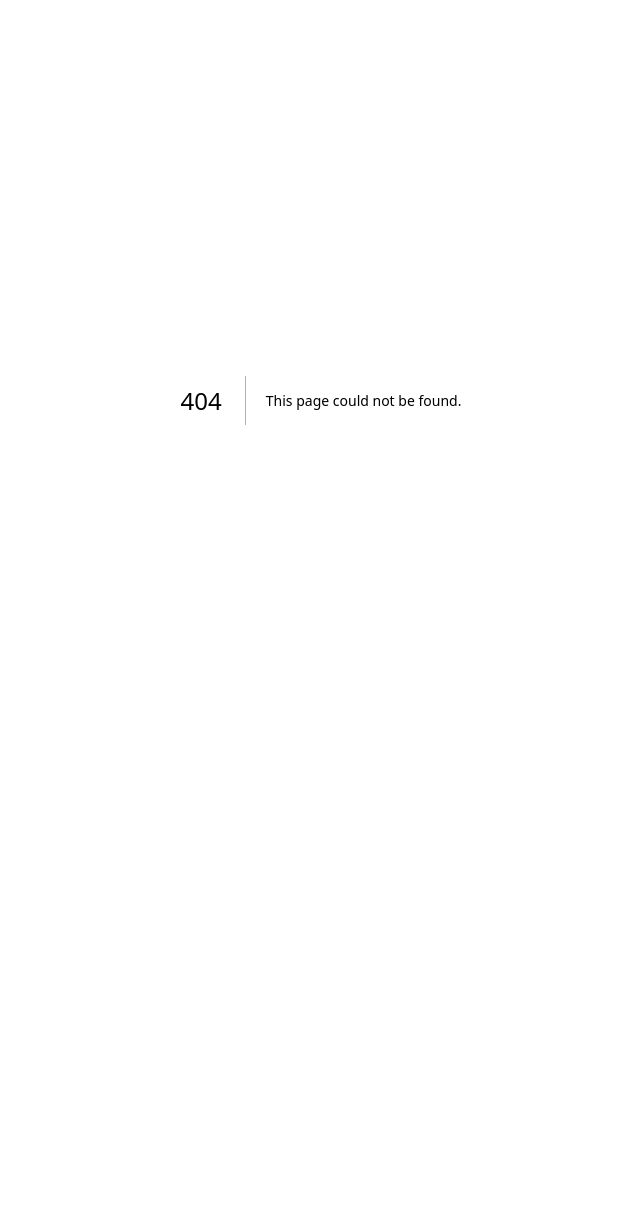
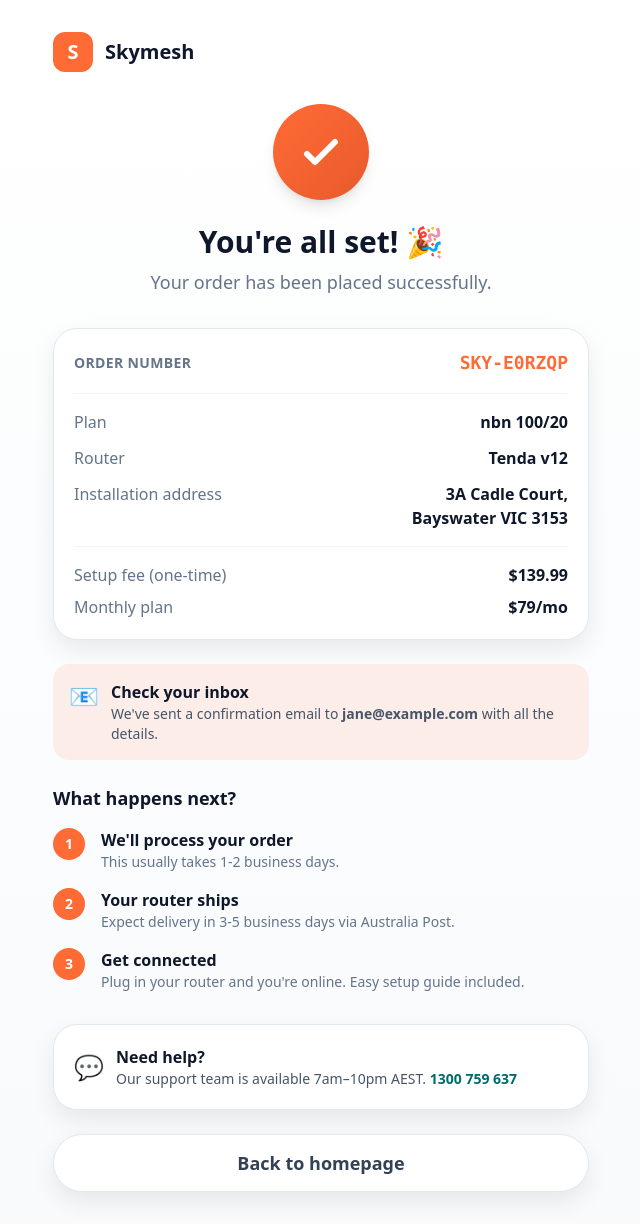
Before and after one commit to slayer037/skymesh-quiz, a Next.js app: page /thank-you in a window 1280 px wide. Before the commit this address had no page. Shown: the whole page, without its empty margins (319-959 px from the left). Before the commit the page ends 800 px from the top, so only its background shows below. Built offline with nearby package versions, Linux system fonts and the light colour scheme.

Commit message:
Add thank you page with order confirmation

```diff
--- a/src/app/page.tsx
+++ b/src/app/page.tsx
@@ -1,6 +1,7 @@
 "use client";
 
 import { AnimatePresence, motion } from "motion/react";
+import { useRouter } from "next/navigation";
 import { useMemo, useState } from "react";
 
 const steps = [
@@ -64,6 +65,7 @@
 ];
 
 export default function Home() {
+  const router = useRouter();
   const [stepIndex, setStepIndex] = useState(0);
   const [direction, setDirection] = useState(1);
 
@@ -538,7 +540,7 @@
                   className="button-primary"
                   onClick={() => {
                     if (current.id === "payment") {
-                      alert("🎉 Order submitted! (This is a demo)");
+                      router.push("/thank-you");
                     } else {
                       goToStep(stepIndex + 1);
                     }
--- /dev/null
+++ b/src/app/thank-you/page.tsx
@@ -0,0 +1,214 @@
+"use client";
+
+import { motion } from "motion/react";
+import Link from "next/link";
+
+export default function ThankYou() {
+  // In a real app, this would come from order state/context
+  const orderDetails = {
+    orderNumber: "SKY-" + Math.random().toString(36).substring(2, 8).toUpperCase(),
+    name: "Jane Citizen",
+    email: "jane@example.com",
+    address: "3A Cadle Court, Bayswater VIC 3153",
+    plan: "nbn 100/20",
+    router: "Tenda v12",
+    monthlyPrice: "$79",
+    setupFee: "$139.99"
+  };
+
+  return (
+    <main className="min-h-dvh bg-gradient-to-b from-white to-slate-50">
+      <div className="mx-auto flex min-h-dvh max-w-xl flex-col px-5 py-8">
+        {/* Logo */}
+        <div className="mb-8 flex items-center gap-3">
+          <div className="flex h-10 w-10 items-center justify-center rounded-xl bg-skymesh-orange">
+            <span className="text-xl font-black text-white">S</span>
+          </div>
+          <span className="text-xl font-bold text-slate-900">Skymesh</span>
+        </div>
+
+        {/* Success animation */}
+        <motion.div
+          initial={{ scale: 0, opacity: 0 }}
+          animate={{ scale: 1, opacity: 1 }}
+          transition={{ type: "spring", stiffness: 200, damping: 15 }}
+          className="mx-auto mb-6 flex h-24 w-24 items-center justify-center rounded-full bg-gradient-to-br from-skymesh-orange to-skymesh-coral shadow-lg"
+        >
+          <motion.svg
+            xmlns="http://www.w3.org/2000/svg"
+            viewBox="0 0 24 24"
+            fill="none"
+            stroke="white"
+            strokeWidth={3}
+            strokeLinecap="round"
+            strokeLinejoin="round"
+            className="h-12 w-12"
+            initial={{ pathLength: 0 }}
+            animate={{ pathLength: 1 }}
+            transition={{ delay: 0.3, duration: 0.5 }}
+          >
+            <motion.path
+              d="M5 13l4 4L19 7"
+              initial={{ pathLength: 0 }}
+              animate={{ pathLength: 1 }}
+              transition={{ delay: 0.3, duration: 0.5 }}
+            />
+          </motion.svg>
+        </motion.div>
+
+        {/* Title */}
+        <motion.div
+          initial={{ y: 20, opacity: 0 }}
+          animate={{ y: 0, opacity: 1 }}
+          transition={{ delay: 0.2 }}
+          className="mb-8 text-center"
+        >
+          <h1 className="mb-2 text-3xl font-bold text-slate-900">
+            You&apos;re all set! 🎉
+          </h1>
+          <p className="text-lg text-slate-500">
+            Your order has been placed successfully.
+          </p>
+        </motion.div>
+
+        {/* Order card */}
+        <motion.div
+          initial={{ y: 20, opacity: 0 }}
+          animate={{ y: 0, opacity: 1 }}
+          transition={{ delay: 0.3 }}
+          className="card mb-6"
+        >
+          <div className="mb-4 flex items-center justify-between border-b border-slate-100 pb-4">
+            <span className="text-sm font-semibold uppercase tracking-wide text-slate-500">
+              Order Number
+            </span>
+            <span className="font-mono text-lg font-bold text-skymesh-orange">
+              {orderDetails.orderNumber}
+            </span>
+          </div>
+
+          <div className="space-y-3">
+            <div className="flex justify-between">
+              <span className="text-slate-500">Plan</span>
+              <span className="font-semibold text-slate-900">{orderDetails.plan}</span>
+            </div>
+            <div className="flex justify-between">
+              <span className="text-slate-500">Router</span>
+              <span className="font-semibold text-slate-900">{orderDetails.router}</span>
+            </div>
+            <div className="flex justify-between">
+              <span className="text-slate-500">Installation address</span>
+              <span className="max-w-[200px] text-right font-semibold text-slate-900">
+                {orderDetails.address}
+              </span>
+            </div>
+          </div>
+
+          <div className="mt-4 border-t border-slate-100 pt-4">
+            <div className="flex justify-between">
+              <span className="text-slate-500">Setup fee (one-time)</span>
+              <span className="font-semibold text-slate-900">{orderDetails.setupFee}</span>
+            </div>
+            <div className="mt-2 flex justify-between">
+              <span className="text-slate-500">Monthly plan</span>
+              <span className="font-semibold text-slate-900">{orderDetails.monthlyPrice}/mo</span>
+            </div>
+          </div>
+        </motion.div>
+
+        {/* Confirmation email notice */}
+        <motion.div
+          initial={{ y: 20, opacity: 0 }}
+          animate={{ y: 0, opacity: 1 }}
+          transition={{ delay: 0.4 }}
+          className="mb-6 flex items-start gap-3 rounded-2xl bg-skymesh-orange/10 p-4"
+        >
+          <span className="text-2xl">📧</span>
+          <div>
+            <p className="font-semibold text-slate-900">Check your inbox</p>
+            <p className="text-sm text-slate-600">
+              We&apos;ve sent a confirmation email to <strong>{orderDetails.email}</strong> with all
+              the details.
+            </p>
+          </div>
+        </motion.div>
+
+        {/* What's next */}
+        <motion.div
+          initial={{ y: 20, opacity: 0 }}
+          animate={{ y: 0, opacity: 1 }}
+          transition={{ delay: 0.5 }}
+          className="mb-8"
+        >
+          <h2 className="mb-4 text-lg font-bold text-slate-900">What happens next?</h2>
+          <div className="space-y-4">
+            <div className="flex gap-4">
+              <div className="flex h-8 w-8 flex-shrink-0 items-center justify-center rounded-full bg-skymesh-orange text-sm font-bold text-white">
+                1
+              </div>
+              <div>
+                <p className="font-semibold text-slate-900">We&apos;ll process your order</p>
+                <p className="text-sm text-slate-500">This usually takes 1-2 business days.</p>
+              </div>
+            </div>
+            <div className="flex gap-4">
+              <div className="flex h-8 w-8 flex-shrink-0 items-center justify-center rounded-full bg-skymesh-orange text-sm font-bold text-white">
+                2
+              </div>
+              <div>
+                <p className="font-semibold text-slate-900">Your router ships</p>
+                <p className="text-sm text-slate-500">
+                  Expect delivery in 3-5 business days via Australia Post.
+                </p>
+              </div>
+            </div>
+            <div className="flex gap-4">
+              <div className="flex h-8 w-8 flex-shrink-0 items-center justify-center rounded-full bg-skymesh-orange text-sm font-bold text-white">
+                3
+              </div>
+              <div>
+                <p className="font-semibold text-slate-900">Get connected</p>
+                <p className="text-sm text-slate-500">
+                  Plug in your router and you&apos;re online. Easy setup guide included.
+                </p>
+              </div>
+            </div>
+          </div>
+        </motion.div>
+
+        {/* Support card */}
+        <motion.div
+          initial={{ y: 20, opacity: 0 }}
+          animate={{ y: 0, opacity: 1 }}
+          transition={{ delay: 0.6 }}
+          className="card mb-6 border-skymesh-teal/20 bg-skymesh-teal/5"
+        >
+          <div className="flex items-center gap-3">
+            <span className="text-2xl">💬</span>
+            <div>
+              <p className="font-semibold text-slate-900">Need help?</p>
+              <p className="text-sm text-slate-600">
+                Our support team is available 7am–10pm AEST.{" "}
+                <a href="tel:1300759637" className="font-semibold text-skymesh-teal hover:underline">
+                  1300 759 637
+                </a>
+              </p>
+            </div>
+          </div>
+        </motion.div>
+
+        {/* CTA */}
+        <motion.div
+          initial={{ y: 20, opacity: 0 }}
+          animate={{ y: 0, opacity: 1 }}
+          transition={{ delay: 0.7 }}
+          className="mt-auto"
+        >
+          <Link href="/" className="button-secondary">
+            Back to homepage
+          </Link>
+        </motion.div>
+      </div>
+    </main>
+  );
+}
```
